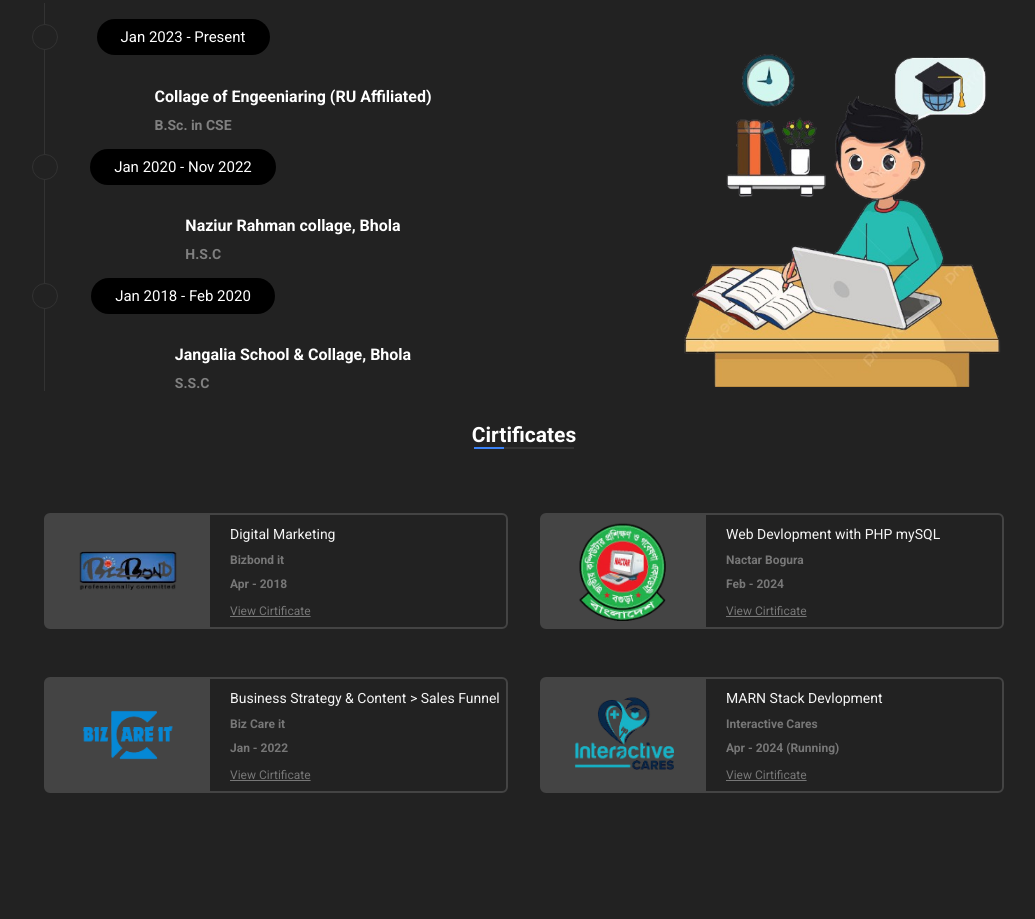
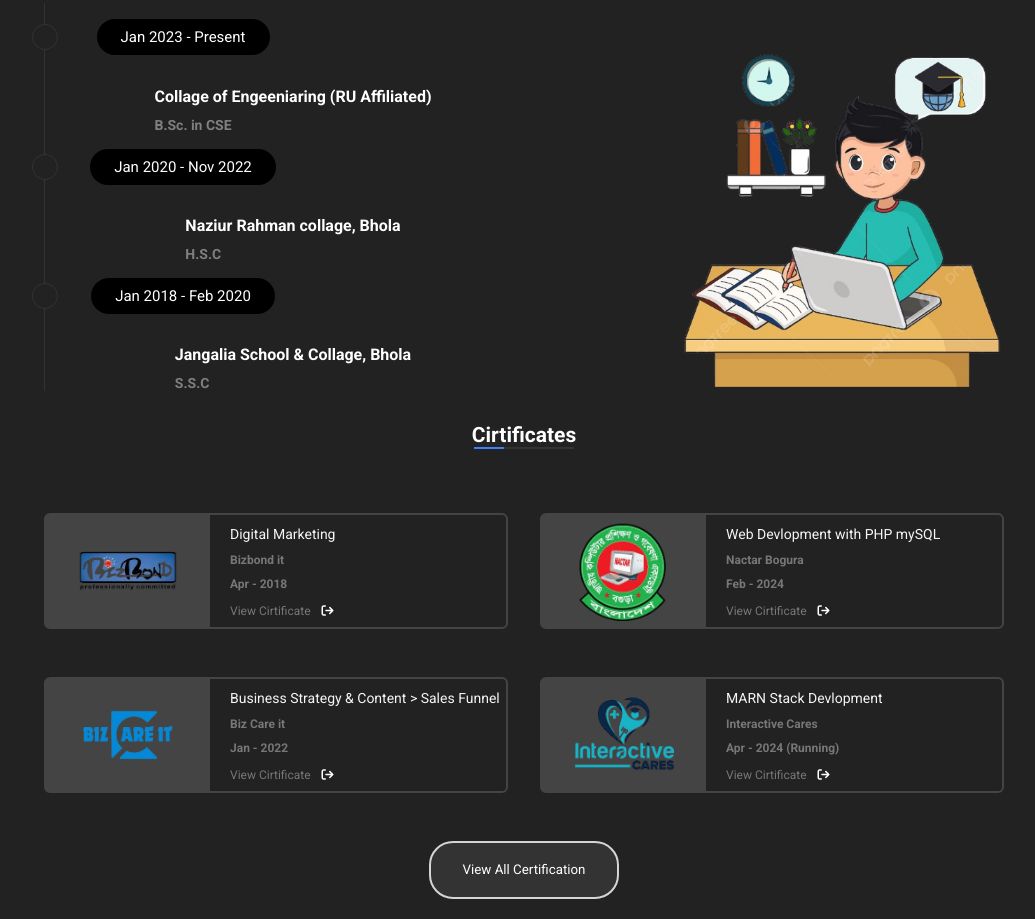
Before and after one commit to shamimhossenshuvo/portfolio, a plain HTML site: page index.html in a window 1280 px wide. Shown: the part 1343-2262 px from the top of the page, without its empty margins (116-1151 px from the left). Before the commit the page ends 2136 px from the top, so only its background shows below. Drawn offline with Linux system fonts and the light colour scheme.

Commit message:
view all certification button done

```diff
--- a/css/style.css
+++ b/css/style.css
@@ -354,6 +354,7 @@ body{
   grid-template-columns:repeat(2, minmax(0, 1fr));
   gap: 2rem;
   margin-top: 3rem;
+  margin-bottom: 3rem;
 }
 
 .cirtification-list{
@@ -388,10 +389,52 @@ body{
   margin: 0;
 }
 
-.cirtificate-org-name, .cirtificate-date, .cirtificate-link{
-
+.cirtificate-org-name,
+.cirtificate-date,
+.cirtificate-link{
   font-size: 12px;
   line-height: 16px;
   color: #777;
   margin: 8px 0;
 }
+
+.fa-solid{
+  margin-left: 8px;
+}
+
+.cirtificate-link{
+  text-decoration: none;
+}
+
+.cirtificate-link:hover{
+  text-decoration: underline;
+  color: rgb(179, 255, 0);
+}
+
+.certification-link{
+  text-decoration: none;
+}
+
+.cirtificate-btn{
+  padding: 1.20rem 2rem;
+  background-color: #333;
+  border: 2px solid #d5d5d5;
+  border-radius: 1.5rem;
+  margin: 0 auto;
+  display: block;
+
+}
+
+.cirtificate-btn:hover{
+  background-color: #d5d5d5;
+  cursor: pointer;
+  color: #222;
+}
+
+a{
+  margin: 0;
+}
+
+.certificate-link-container{
+  margin-bottom: 20px;
+}
--- a/index.html
+++ b/index.html
@@ -22,6 +22,9 @@
     <link rel="preconnect" href="https://fonts.googleapis.com">
     <link rel="preconnect" href="https://fonts.gstatic.com" crossorigin>
     <link href="https://fonts.googleapis.com/css2?family=Roboto:ital,wght@0,100;0,300;0,400;0,500;0,700;0,900;1,100;1,300;1,400;1,500;1,700;1,900&display=swap" rel="stylesheet">
+
+    <!-- font awesome -->
+    <link rel="stylesheet" href="https://cdnjs.cloudflare.com/ajax/libs/font-awesome/6.6.0/css/all.min.css" integrity="sha512-Kc323vGBEqzTmouAECnVceyQqyqdsSiqLQISBL29aUW4U/M7pSPA/gEUZQqv1cwx4OnYxTxve5UMg5GT6L4JJg==" crossorigin="anonymous" referrerpolicy="no-referrer" />
 
     <!-- CSS link -->
      <link rel="stylesheet" href="./css/style.css">
@@ -246,7 +249,7 @@
                           <h2 class="cirtificate-name">Digital Marketing</h2>
                           <h3 class="cirtificate-org-name">Bizbond it</h3>
                           <h4 class="cirtificate-date">Apr - 2018</h4>
-                          <a href="#" class="cirtificate-link">View Cirtificate</a>
+                          <a href="#" class="cirtificate-link">View Cirtificate <i class="fa-solid fa-arrow-right-from-bracket"></i></a>
                         </div>
 
                       </div>
@@ -264,7 +267,7 @@
                           <h2 class="cirtificate-name">Web Devlopment with PHP mySQL</h2>
                           <h3 class="cirtificate-org-name">Nactar Bogura</h3>
                           <h4 class="cirtificate-date">Feb - 2024</h4>
-                          <a href="#" class="cirtificate-link">View Cirtificate</a>
+                          <a href="#" class="cirtificate-link">View Cirtificate <i class="fa-solid fa-arrow-right-from-bracket"></i></a>
                         </div>
 
 
@@ -283,7 +286,7 @@
                           <h2 class="cirtificate-name">Business Strategy & Content > Sales Funnel</h2>
                           <h3 class="cirtificate-org-name">Biz Care it</h3>
                           <h4 class="cirtificate-date">Jan - 2022</h4>
-                          <a href="#" class="cirtificate-link">View Cirtificate</a>
+                          <a href="#" class="cirtificate-link">View Cirtificate <i class="fa-solid fa-arrow-right-from-bracket"></i></a>
                         </div>
 
 
@@ -302,12 +305,18 @@
                           <h2 class="cirtificate-name">MARN Stack Devlopment</h2>
                           <h3 class="cirtificate-org-name">Interactive Cares</h3>
                           <h4 class="cirtificate-date">Apr - 2024 (Running)</h4>
-                          <a href="#" class="cirtificate-link">View Cirtificate</a>
+                          <a href="#" class="cirtificate-link">View Cirtificate <i class="fa-solid fa-arrow-right-from-bracket"></i></a>
                         </div>
 
 
                       </div>
                 </div>
+
+                <div class="certificate-link-container">
+                  <a href="" target="_blank" class="certification-link"><button class="cirtificate-btn">View All Certification</button></a>
+                </div>
+
+
 
 
 
```
